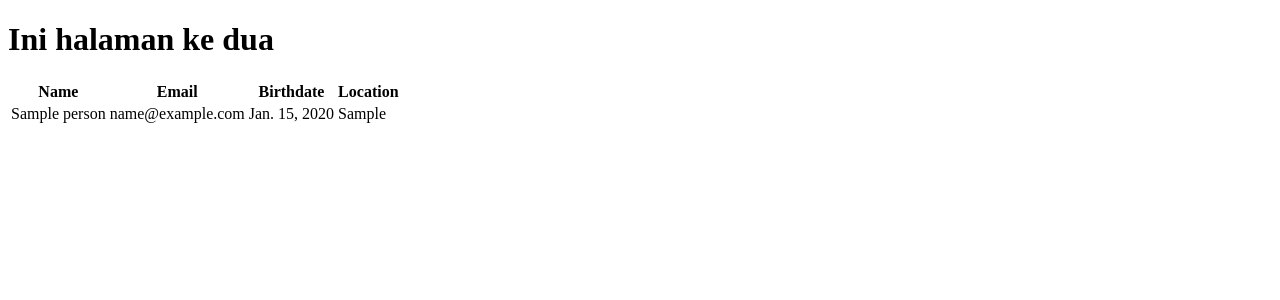
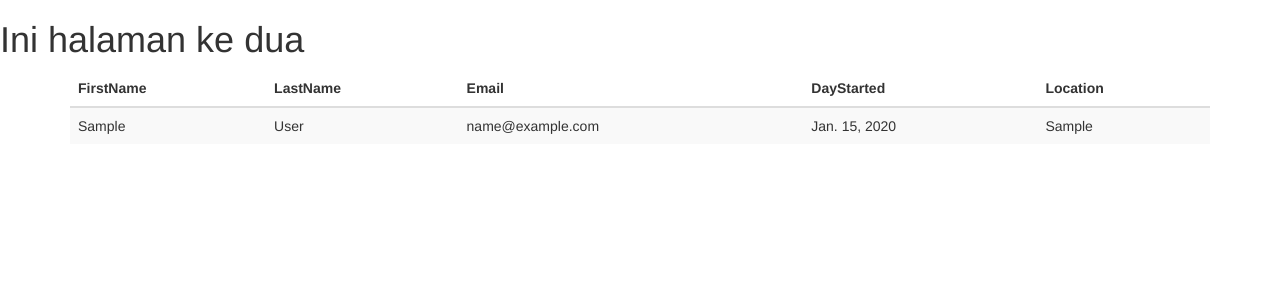
Before and after one commit to auliafitriyani/cobaproject, a Django app: template templates/cobaapp/dua.html in a window 1280 px wide. Shown: the top 300 px of the page. Run offline with Django 3.2, Linux system fonts and the light colour scheme; the template is opened without the code that fills it: values that come from a table or form of the project are taken from there, others are empty; tables that the repository leaves empty hold one stand-in row (values such as "Sample post"); some libraries are stand-ins or nearby versions.

Commit message:
first commit

```diff
--- a/cobaapp/admin.py
+++ b/cobaapp/admin.py
@@ -1,4 +1,4 @@
 from django.contrib import admin
-from cobaapp.models import Person
+from cobaapp.models import Employee
 # Register your models here.
-admin.site.register(Person)
+admin.site.register(Employee)
--- a/cobaapp/models.py
+++ b/cobaapp/models.py
@@ -1,8 +1,12 @@
 from django.db import models
 
 # Create your models here.
-class Person(models.Model):
-    name = models.CharField(max_length=30)
+class Employee(models.Model):
+    first_name = models.CharField(max_length=30)
+    last_name = models.CharField(max_length=60)
     email = models.EmailField(blank=True)
-    birth_date = models.DateField()
+    day_started = models.DateField()
     location = models.CharField(max_length=100, blank=True)
+
+    def __str__(self):
+        return self.first_name
--- a/cobaapp/views.py
+++ b/cobaapp/views.py
@@ -7,6 +7,6 @@ def index(request):
 def dua(request):
     return render(request,'cobaapp/dua.html')
 
-def identity(request):
-    istekler = Person.objects.all()
+def people(request):
+    istekler = Employee.objects.all()
     return render(request, 'dua.html', locals())
--- a/cobaproject/settings.py
+++ b/cobaproject/settings.py
@@ -127,3 +127,5 @@ STATIC_URL = '/static/'
 STATICFILES_DIRS = [
     os.path.join(BASE_DIR, "static")
 ]
+
+IMPORT_EXPORT_USE_TRANSACTIONS = True
--- a/templates/cobaapp/dua.html
+++ b/templates/cobaapp/dua.html
@@ -2,27 +2,39 @@
 <html lang="en" dir="ltr">
   <head>
     <meta charset="utf-8">
+    <meta name="viewport" content="width=device-width, initial-scale=1">
+    <link rel="stylesheet" href="https://maxcdn.bootstrapcdn.com/bootstrap/3.4.1/css/bootstrap.min.css">
+    <script src="https://ajax.googleapis.com/ajax/libs/jquery/3.4.1/jquery.min.js"></script>
+    <script src="https://maxcdn.bootstrapcdn.com/bootstrap/3.4.1/js/bootstrap.min.js"></script>
     <title>Berhasil</title>
   </head>
   <body>
     <h1>Ini halaman ke dua</h1>
 
-    <table>
+    <div class="container">
+      <table class="table table-striped">
+        <thead>
           <tr>
-        <th>Name</th>
+            <th>FirstName</th>
+            <th>LastName</th>
             <th>Email</th>
-        <th>Birthdate</th>
+            <th>DayStarted</th>
             <th>Location</th>
           </tr>
+        </thead>
+        <tbody>
           {% for item in istekler %}
           <tr>
-        <td>{{ Person.name }}</td>
-        <td>{{ Person.email }}</td>
-        <td>{{ Person.birth_date }}</td>
-        <td>{{ Person.location }}</td>
+            <td>{{ Employee.first_name }}</td>
+            <td>{{ Employee.last_name }}</td>
+            <td>{{ Employee.email }}</td>
+            <td>{{ Employee.day_started }}</td>
+            <td>{{ Employee.location }}</td>
           </tr>
           {% endfor %}
+    </tbody>
   </table>
+</div>
 
   </body>
 </html>
```
Lines whose indentation alone changed are shown as unchanged.
